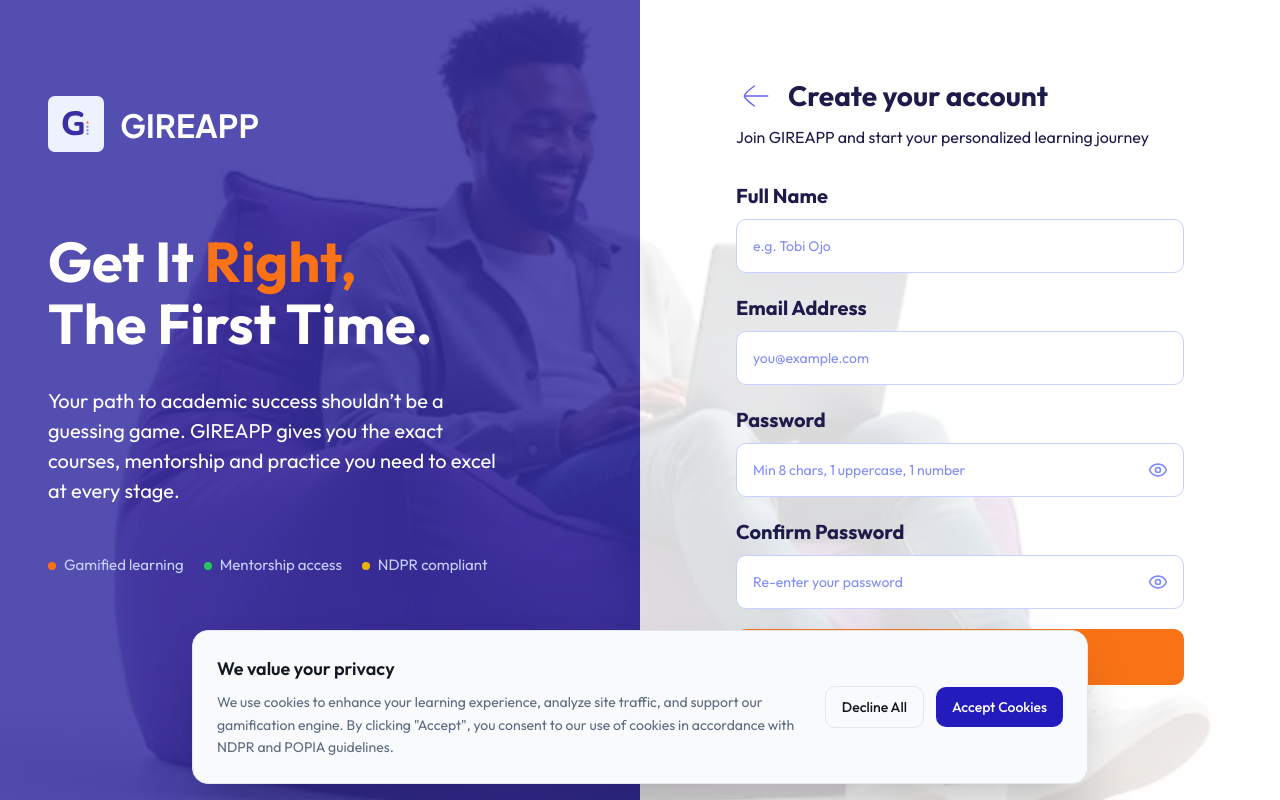
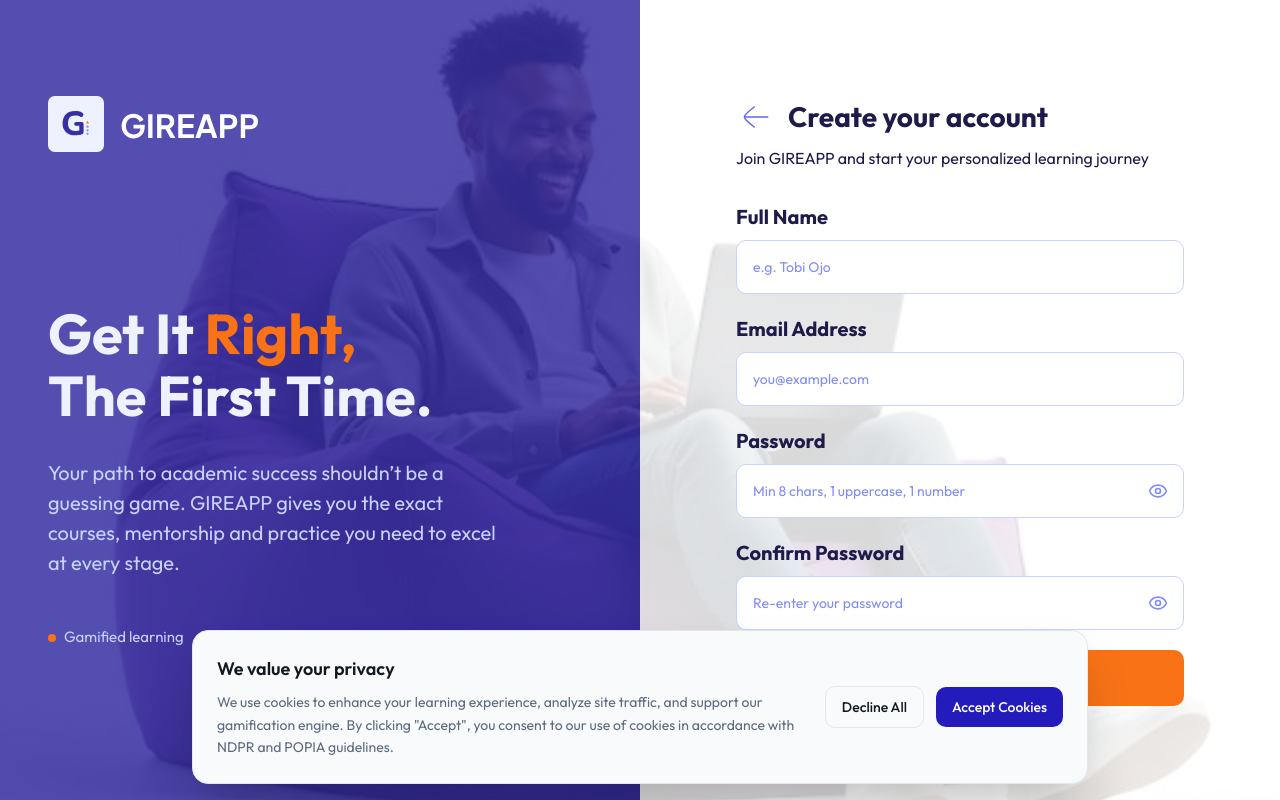
Before and after one commit to gireapp/gireapp-frontend, a Next.js app: page /register in a window 1280 px wide. Built offline with nearby package versions, Linux system fonts and the light colour scheme; no server answers.

Commit message:
style: update auth layout design and improve responsiveness with overflow handling and adjusted typography

```diff
--- a/src/app/(auth)/layout.tsx
+++ b/src/app/(auth)/layout.tsx
@@ -39,13 +39,13 @@ export default function AuthLayout({
             />
           </Link>
 
-          <div className="flex-1 flex flex-col justify-center max-w-[460px] mb-24">
-            <h2 className="text-[56px] leading-[1.1] font-heading font-bold mb-8">
-              <span className="text-white">Get It </span>
+          <div className="flex-1 flex flex-col justify-center max-w-[460px] mt-24 mb-12">
+            <h2 className="text-[56px] leading-[1.1] font-heading font-bold mb-8 break-words">
+              <span className="text-indigo-50">Get It </span>
               <span className="text-coral-500">Right,<br /></span>
-              <span className="text-white">The First Time.</span>
+              <span className="text-indigo-50">The First Time.</span>
             </h2>
-            <p className="text-[20px] text-white font-normal mb-12">
+            <p className="text-[20px] text-indigo-200 font-sans font-normal mb-12 break-words">
               Your path to academic success shouldn’t be a guessing game. GIREAPP gives you the exact courses, mentorship and practice you need to excel at every stage.
             </p>
             <div className="flex flex-row items-center gap-4 lg:gap-5 text-indigo-200 text-[15px] font-sans font-normal">
@@ -67,7 +67,7 @@ export default function AuthLayout({
       </div>
 
       {/* ── Right: Auth form ── */}
-      <div className="flex flex-col justify-center px-4 sm:px-8 md:px-12 lg:px-16 py-12 bg-white/85">
+      <div className="flex flex-col px-4 sm:px-8 md:px-12 lg:px-16 py-12 bg-white/85 overflow-y-auto max-h-screen">
         {/* Mobile logo */}
         <div className="lg:hidden mb-8">
           <Link href="/" className="flex items-center gap-2">
@@ -78,7 +78,7 @@ export default function AuthLayout({
           </Link>
         </div>
 
-        <div className="w-full max-w-md mx-auto">
+        <div className="w-full max-w-md mx-auto lg:mt-12 pb-12">
           {children}
         </div>
       </div>
```
